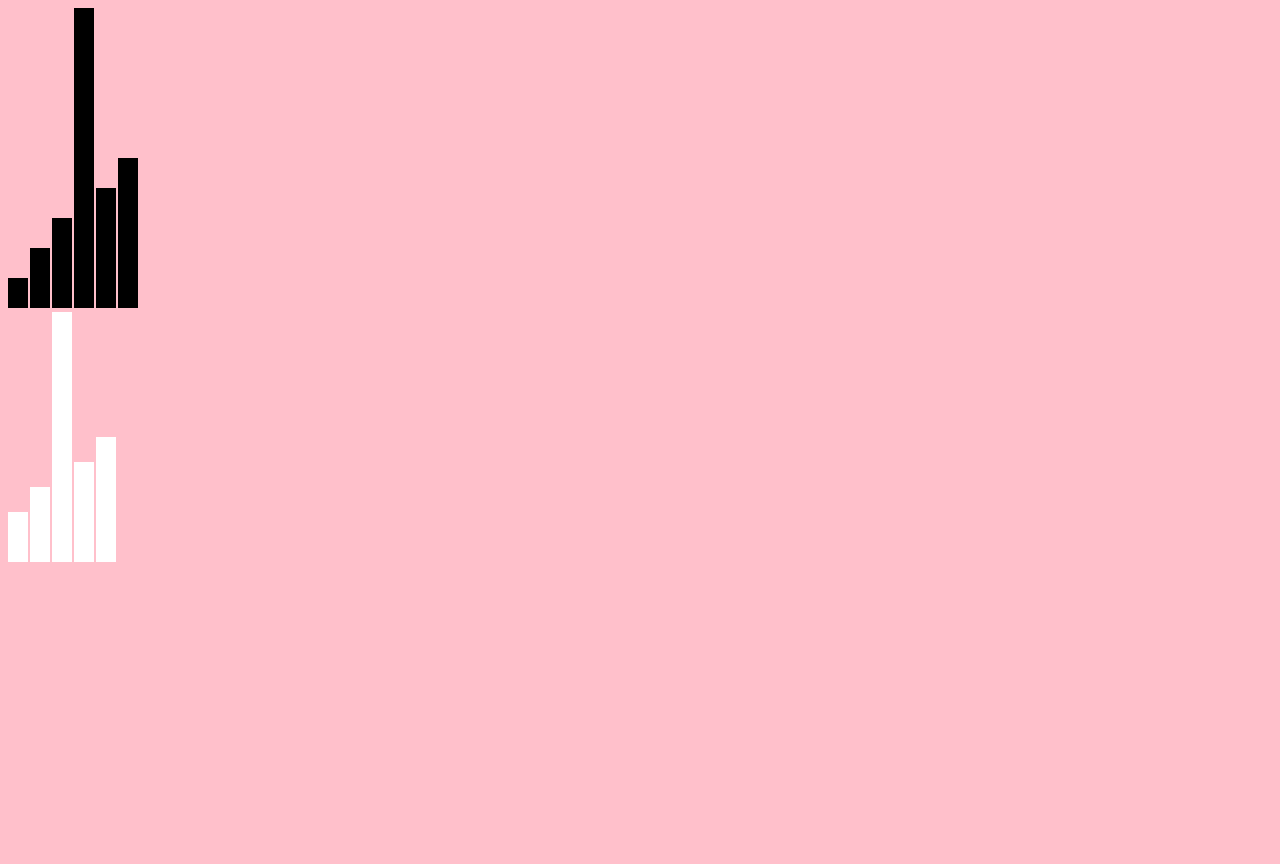
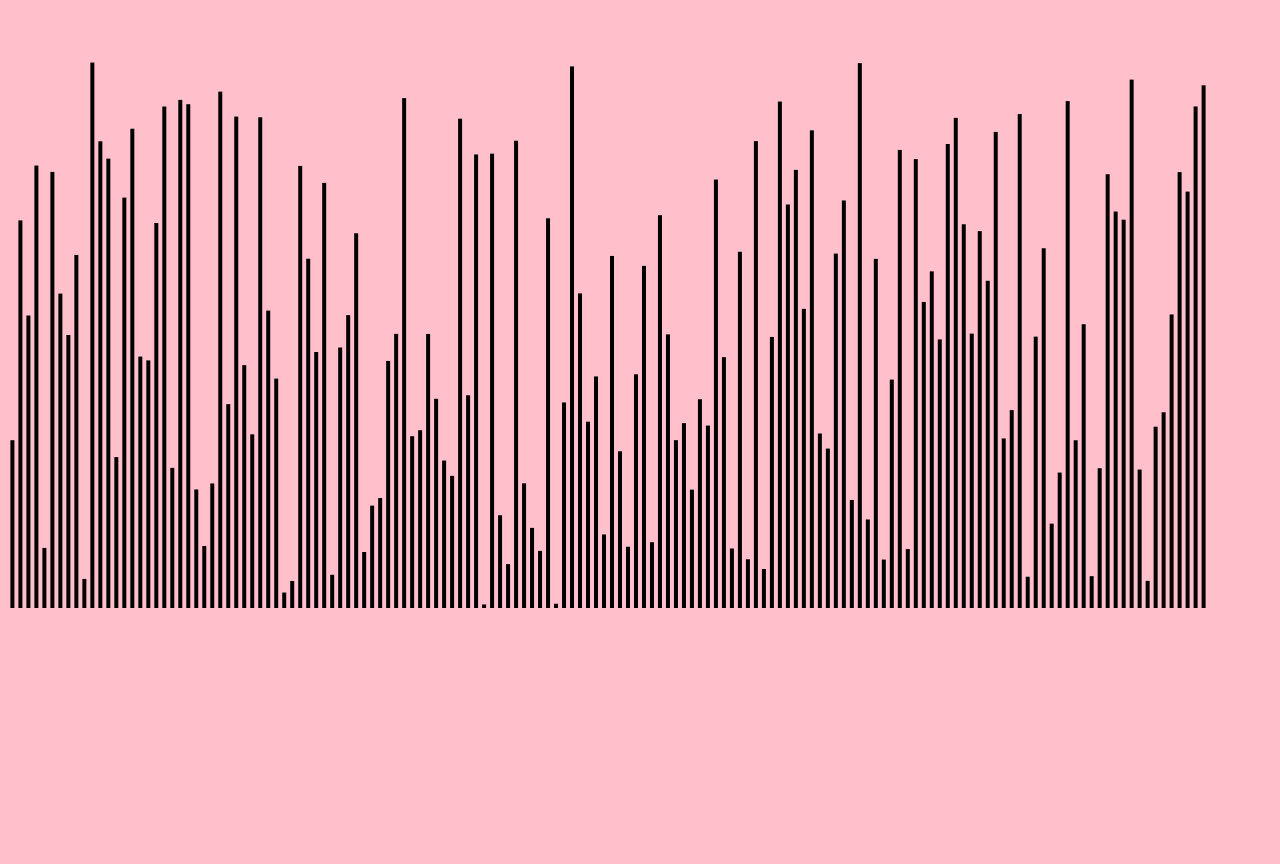
Before and after one commit to JenniferCoombes/ohiotest, a plain HTML site: page d3.html in a window 1280 px wide. Before the commit the page ends 800 px from the top, so only its background shows below. Drawn offline with nearby package versions, Linux system fonts and the light colour scheme.

Commit message:
This is a graph with interaction

```diff
--- a/css/d3.css
+++ b/css/d3.css
@@ -7,6 +7,6 @@ body {
 	background-color: white;
 	display: inline-block;
 	margin-right: 2px;
-	width: 20px;
+	/*width: 20px;
 
 }
--- a/d3.html
+++ b/d3.html
@@ -11,16 +11,24 @@
 <body>
 	<div id="chartArea"></div>
 	<script type="text/javascript">
-		var dataset = [5, 10, 15, 50, 20, 25];
-		var w = 400, h=300;
+		var dataset = _.map(_.range(150), function(i){
+			return Math.random() * 50;
+
+		});
+		var w = 1200, h=600;
 
 
 		var svg = d3.select('#chartArea').append('svg')
 			.attr('width', w)
 			.attr('height',h);
 
+
+			var xScale = d3.scale.ordinal()
+				.domain(dataset)
+				.rangeBands([0, w], 0.5, 0.3);
+
 			var yScale = d3.scale.linear()
-			.domain([0, 50])
+			.domain([0, d3.max(dataset) * 1.1])
 			.range([0, h]);
 
 		var multiplier = 5;
@@ -31,7 +39,7 @@
 			.append('rect')
 			.attr('class', 'bar')
 			.attr('x',function(d, i){
-				return i * 22;
+				return xScale(d);
 			})
 
 			.attr('y', function(d){
@@ -39,7 +47,7 @@
 
 			})
 
-			.attr('width', 5)
+			.attr('width', xScale.rangeBand())
 			.style ('height', function(d){
 				return yScale(d);
 			});
```
